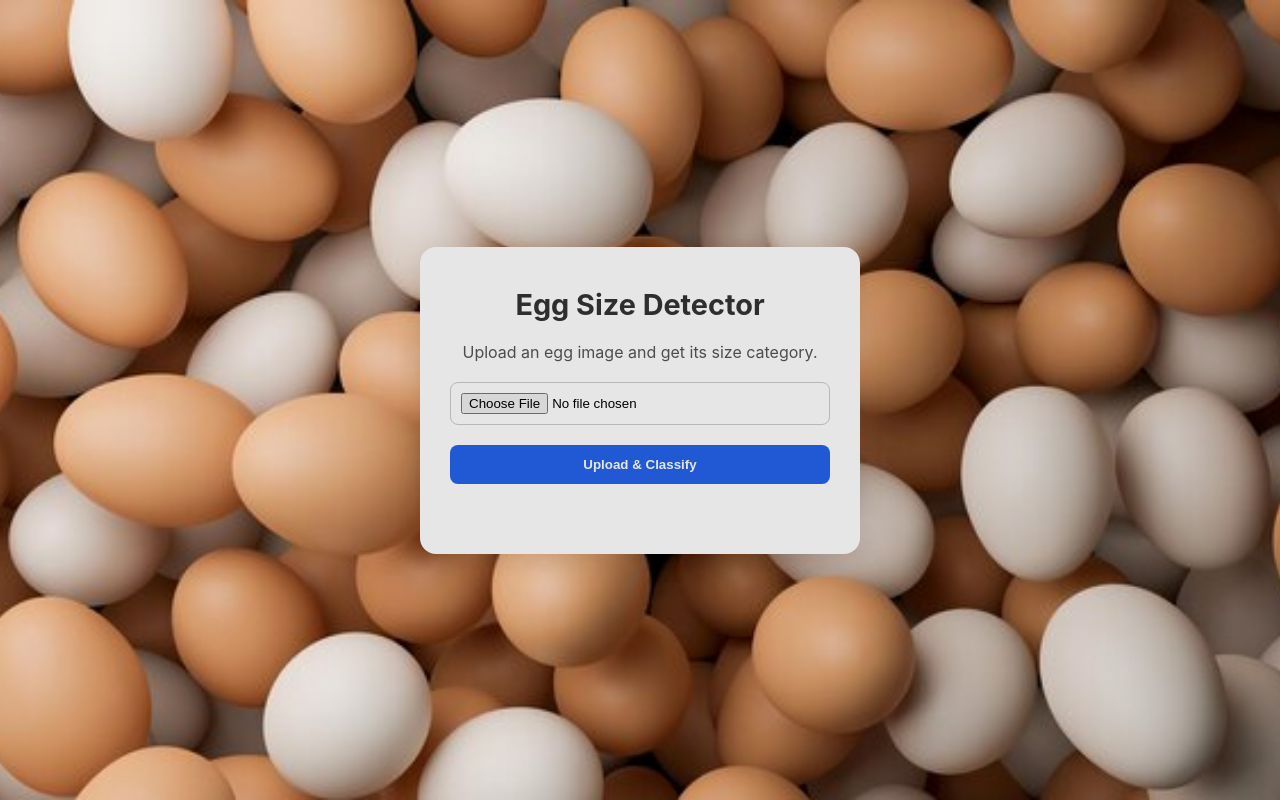
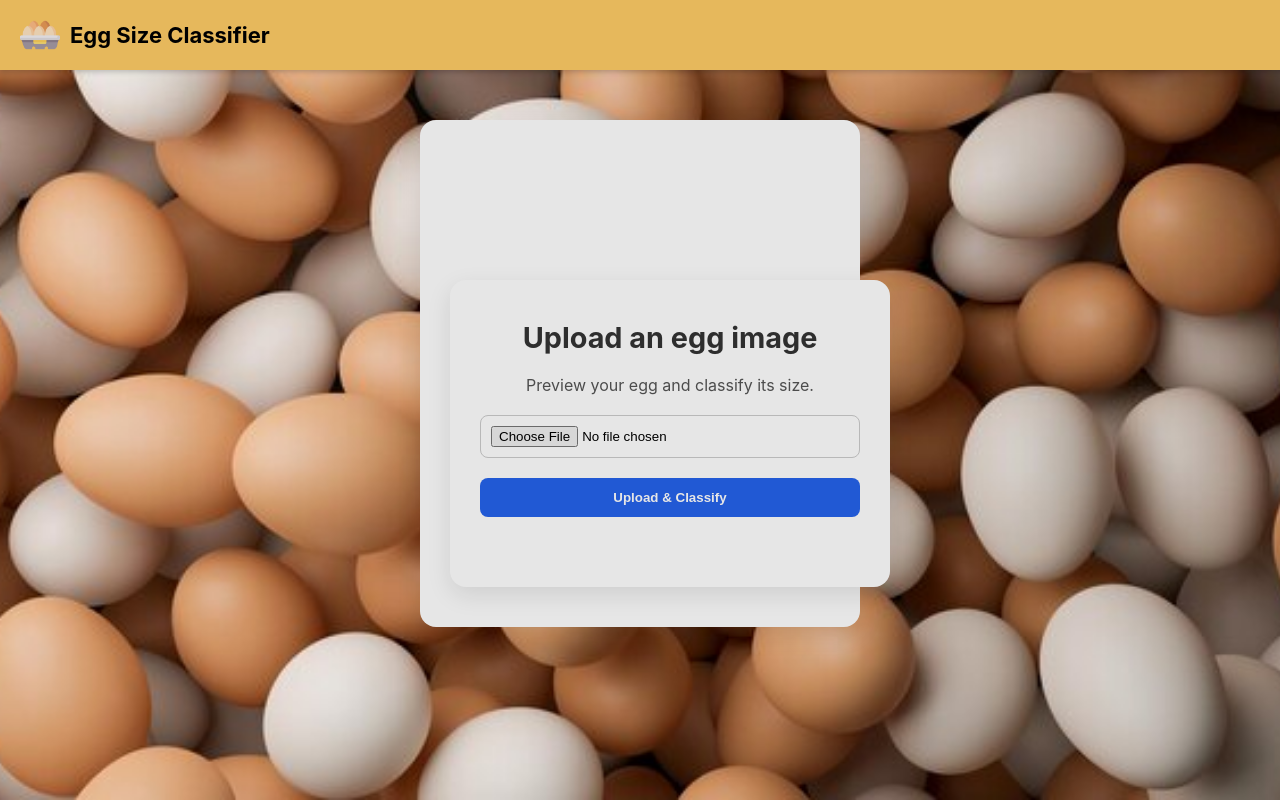
Before and after one commit to Yshxero/Egg-Size-Classification, a FastAPI app: page / in a window 1280 px wide. Run offline with FastAPI, Linux system fonts and the light colour scheme; parts of the project's set-up code (start-up, migrations or seed data) failed here and were passed over.

Commit message:
Update frontend

```diff
--- a/static/style.css
+++ b/static/style.css
@@ -1,15 +1,43 @@
 body {
     font-family: 'Inter', Arial, sans-serif;
-    display: flex;
-    align-items: center;
-    justify-content: center;
     min-height: 100vh;
     margin: 0;
     background: url('egg1.jpg') no-repeat center center fixed;
     background-size: cover;
     filter: brightness(0.9);
+    display: flex;
+    flex-direction: column;
+    align-items: center;
 }
 
+.top-bar {
+    width: 100%;
+    height: 70px;
+    background-color: #ffcc66;
+    display: flex;
+    align-items: center;
+    padding: 0 20px;
+    position: fixed;
+    top: 0;
+    left: 0;
+    box-shadow: 0 2px 5px rgba(0,0,0,0.2);
+    z-index: 1000;
+}
+
+.logo-section {
+    display: flex;
+    align-items: center;
+    gap: 10px;
+}
+
+.egg-logo {
+    height: 40px;
+}
+
+.title {
+    font-size: 22px;
+    font-weight: bold;
+}
 
 .card {
     background: #fff;
@@ -21,6 +49,7 @@ body {
     display: flex;
     flex-direction: column;
     gap: 20px;
+    margin-top: 120px;
 }
 
 .card h1 {
--- a/templates/index.html
+++ b/templates/index.html
@@ -7,15 +7,31 @@
 <link rel="stylesheet" href="/static/style.css">
 </head>
 <body>
+
+<header class="top-bar">
+    <div class="logo-section">
+        <img src="/static/egg-logo.png" class="egg-logo">
+        <span class="title">Egg Size Classifier</span>
+    </div>
+</header>
+
 <main class="card">
-    <h1>Egg Size Detector</h1>
-    <p>Upload an egg image and get its size category.</p>
+
+<main class="card">
+
+    <h1>Upload an egg image</h1>
+    <p>Preview your egg and classify its size.</p>
 
     <input id="file" type="file" accept="image/*" />
+
+    <div class="preview-container">
+        <img id="preview" src="" alt="preview">
+        <div class="scan-line"></div>
+    </div>
+
     <button id="upload">Upload & Classify</button>
 
     <div id="result" class="result"></div>
-    <img id="preview" src="" alt="preview" style="display:none;" />
 </main>
 
 <script src="/static/script.js"></script>
```
Also changed, not shown: other parts of static/style.css (+36 -10 lines), static/egg-logo.png (added).
